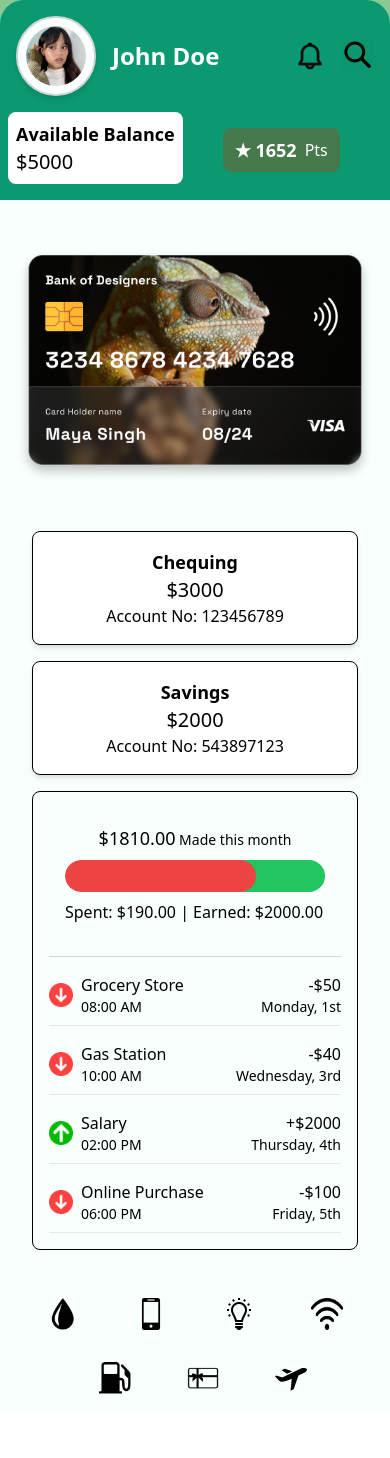
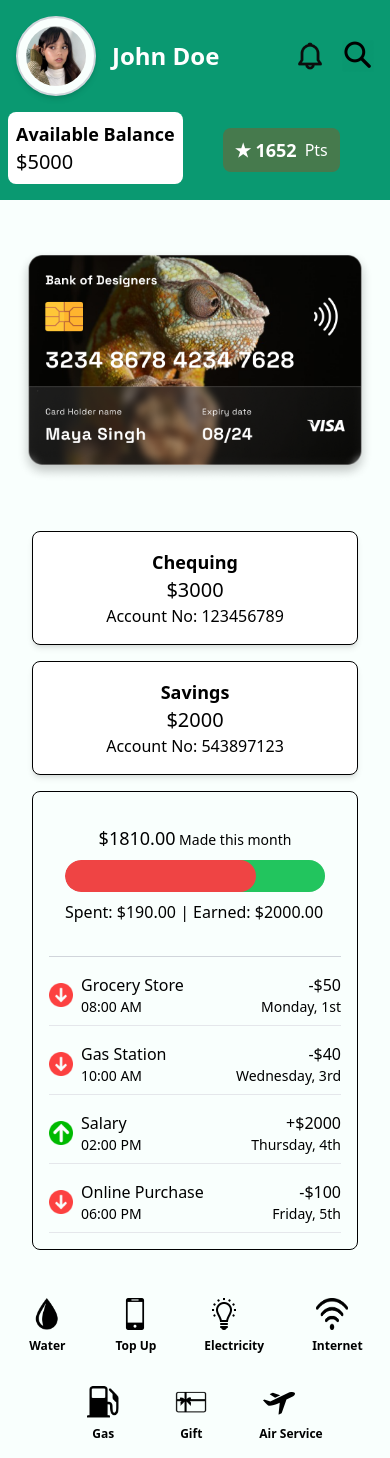
Before and after one commit to Kevaunjh/Wallet_Application, a React (Create React App) app: page / in a window 390 px wide. Before the commit the page ends 1410 px from the top, so only its background shows below. Built offline with nearby package versions, Linux system fonts and the light colour scheme.

Commit message:
Main page mobile - finished

```diff
--- a/src/Main.js
+++ b/src/Main.js
@@ -61,7 +61,7 @@ function Main() {
       <div className="flex-grow flex flex-col">
         <div className="relative flex-grow bg-[#88ca92] z-0">
           {/* Green Top Section */}
-          <div className="relative bg-[#0A9971] w-full rounded-t-3xl flex flex-col items-center py-4 md:w-8/12 mx-auto">
+          <div className="relative bg-[#0A9971] w-full md:rounded-t-3xl flex flex-col items-center py-4 md:w-8/12 mx-auto ">
             <div className="w-full max-w-screen-lg mx-auto flex flex-col items-center">
               {/* Profile and Header Section */}
               <div className="w-full flex items-center justify-between px-4">
@@ -94,7 +94,7 @@ function Main() {
           </div>
 
           {/* White Container */}
-          <div className="relative flex-grow bg-[#F9FFFD] rounded-b-3xl mx-auto w-full md:w-8/12 flex flex-col">
+          <div className="relative flex-grow bg-[#F9FFFD] mx-auto w-full md:w-8/12 flex flex-col md:rounded-b-3xl">
             {/* Card and Account Details */}
             <div className='w-full p-4 flex flex-col md:flex-row '>
               {/* Card */}
@@ -180,27 +180,34 @@ function Main() {
             </div>
 
             {/* Quick Services */}
-            <div className="w-full bg-[#F9FFFD] py-4 flex flex-wrap justify-center space-x-4 gap-8">
-              <Link to="/WaterService">
+            <div className="w-full bg-[#F9FFFD] py-4 flex flex-wrap justify-center space-x-4 gap-8  md:rounded-b-3xl">
+              <Link to="/QuickServices/WaterService">
                 <img src={quickservice1} alt="Water Service" className="lg:w-20 lg:h-20 sm:w-12 sm:h-12 md:w-16 md:h-16 w-8 h-8 mx-1" />
+                <p className="mt-2 text-center text-xs mx-auto font-semibold">Water</p>
               </Link>
-              <Link to="/TopUpService">
+              <Link to="/QuickServices/TopUpService">
                 <img src={quickservice2} alt="Top Up Service" className="lg:w-20 lg:h-20 sm:w-12 sm:h-12 md:w-16 md:h-16 w-8 h-8 mx-1" />
+                <p className="mt-2 text-center text-xs mx-auto font-semibold">Top Up</p>
               </Link>
-              <Link to="/LightService">
+              <Link to="/QuickServices/LightService">
                 <img src={quickservice3} alt="Light Service" className="lg:w-20 lg:h-20 sm:w-12 sm:h-12 md:w-16 md:h-16 w-8 h-8 mx-1" />
+                <p className="mt-2 text-center text-xs mx-auto font-semibold">Electricity</p>
               </Link>
-              <Link to="/InternetService">
+              <Link to="/QuickServices/InternetService">
                 <img src={quickservice4} alt="Internet Service" className="lg:w-20 lg:h-20 sm:w-12 sm:h-12 md:w-16 md:h-16 w-8 h-8 mx-1" />
+                <p className="mt-2 text-center text-xs mx-auto font-semibold">Internet</p>
               </Link>
-              <Link to="/GasService">
+              <Link to="/QuickServices/GasService">
                 <img src={quickservice5} alt="Gas Service" className="lg:w-20 lg:h-20 sm:w-12 sm:h-12 md:w-16 md:h-16 w-8 h-8 mx-1" />
+                <p className="mt-2 text-center text-xs mx-auto font-semibold">Gas</p>
               </Link>
-              <Link to="/GiftService">
+              <Link to="/QuickServices/GiftService">
                 <img src={quickservice6} alt="Gift Service" className="lg:w-20 lg:h-20 sm:w-12 sm:h-12 md:w-16 md:h-16 w-8 h-8 mx-1" />
+                <p className="mt-2 text-center text-xs mx-auto font-semibold">Gift</p>
               </Link>
-              <Link to="/AirService">
+              <Link to="/QuickServices/AirService">
                 <img src={quickservice7} alt="Air Service" className="lg:w-20 lg:h-20 sm:w-12 sm:h-12 md:w-16 md:h-16 w-8 h-8 mx-1" />
+                <p className="mt-2 text-center text-xs mx-auto font-semibold">Air Service</p>
               </Link>
             </div>
           </div>
```
